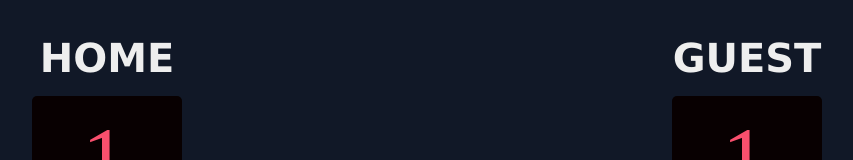
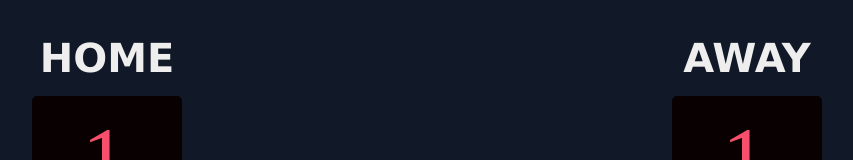
Before and after one commit to Junaid7605/Scoreboard, a plain HTML site: page scoreboard/index.html in a window 1280 px wide. Shown: the top 160 px of the page, without its empty margins (213-1066 px from the left). Drawn offline with Linux system fonts and the light colour scheme; a web font is replaced by a local one.

Commit message:
Update Score header

```diff
--- a/scoreboard/index.html
+++ b/scoreboard/index.html
@@ -24,7 +24,7 @@
 			</div>
 		</div>
 		<div class="guest">
-			<h3 class="h3_title">GUEST</h3>
+			<h3 class="h3_title">AWAY</h3>
 
 			<div class="guest_count-down">
 				<p id="counter_guest" class="counter">1</p>
```
